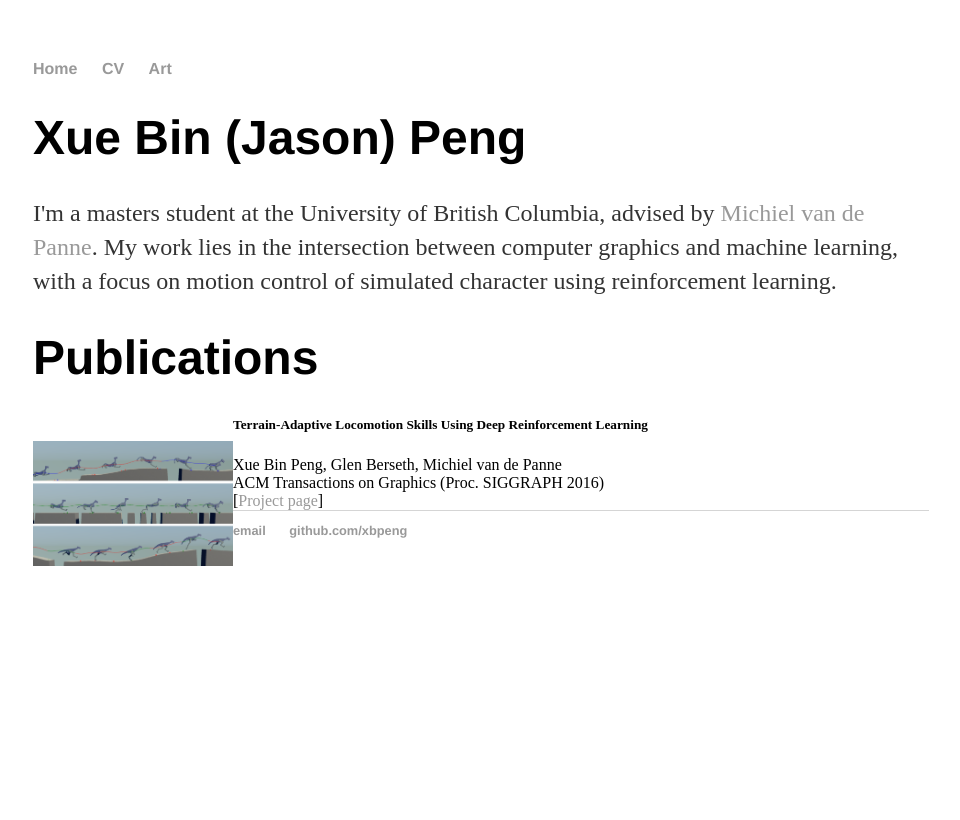
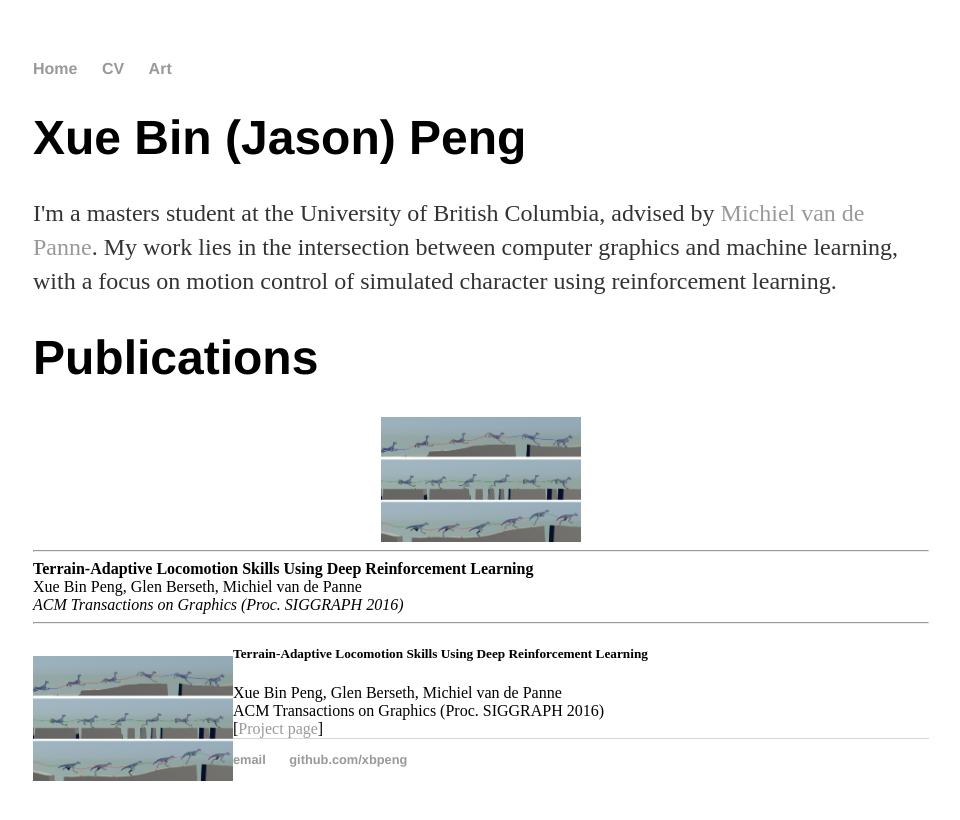
Before and after one commit to xbpeng/xbpeng.github.io, a Jekyll site: the page built from index.html, in a window 1280 px wide. Shown: the top 820 px of the page, without its empty margins (159-1119 px from the left). Built offline with Jekyll 4.4.1, drawn with Linux system fonts in a browser that asks for light colours.

Commit message:
Update index.html
test

```diff
--- a/index.html
+++ b/index.html
@@ -7,6 +7,19 @@
 	<p>I'm a masters student at the University of British Columbia, advised by <a href="https://www.cs.ubc.ca/~van/">Michiel van de Panne</a>. My work lies in the intersection between computer graphics and machine learning, with a focus on motion control of simulated character using reinforcement learning.</a></p>
 
 	<h1>Publications</h1>
+<tr>
+<td>
+<center><a href="https://www.cs.ubc.ca/~van/papers/2016-TOG-deepRL/index.html"><img style="vertical-align:top" src="images/papers/2016-TOG-deepRL.png"  width="200" height="inherit" alt="" /></a></center>
+</td>
+<td>
+<hr>
+<b> Terrain-Adaptive Locomotion Skills Using Deep Reinforcement Learning</b>
+<a name="2016-TOG-deepRL"></a>
+<br>Xue Bin Peng, Glen Berseth, Michiel van de Panne<br>
+  <em>ACM Transactions on Graphics (Proc. SIGGRAPH 2016)</em> &nbsp; &nbsp;<br>
+<hr>
+</td>
+</tr>
 
 	<p style="float: left;"><a href="https://www.cs.ubc.ca/~van/papers/2016-TOG-deepRL/index.html"><img style="vertical-align:top" src="images/papers/2016-TOG-deepRL.png"  width="200" height="inherit" alt="" /></a></p>
     	<h5> Terrain-Adaptive Locomotion Skills Using Deep Reinforcement Learning </h5>
@@ -14,4 +27,5 @@
 	ACM Transactions on Graphics (Proc. SIGGRAPH 2016)  <br>
 	[<a href="https://www.cs.ubc.ca/~van/papers/2016-TOG-deepRL/index.html">Project page</a>]
 
+
 </div><!-- /.blurb -->
```
